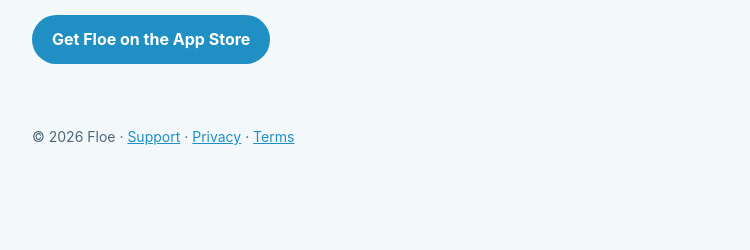
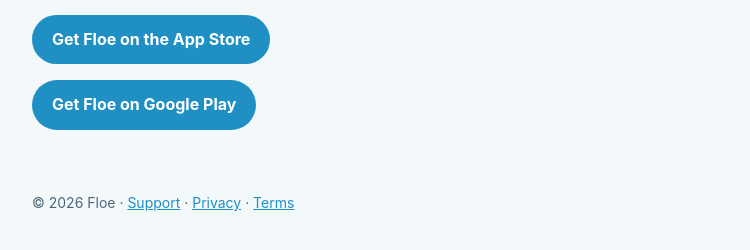
Before and after one commit to GorokhovG/GorokhovG.github.io, a plain HTML site: page floe/get.html in a window 1280 px wide. Shown: the part 202-452 px from the top of the page, without its empty margins (264-1014 px from the left). Drawn offline with Linux system fonts and the light colour scheme.

Commit message:
Update get.html

```diff
--- a/floe/get.html
+++ b/floe/get.html
@@ -26,7 +26,7 @@
 <script>
   // Shares from the Floe app link here, and this page picks the store.
   // Set PLAY_LIVE to true the day Floe is public on Google Play (its page is a 404 until then).
-  const PLAY_LIVE = false;
+  const PLAY_LIVE = true;
   const appStore = 'https://apps.apple.com/app/id6818178385';
   const googlePlay = 'https://play.google.com/store/apps/details?id=com.gorokhovgv.floeeisbaden';
   const ua = navigator.userAgent;
```
